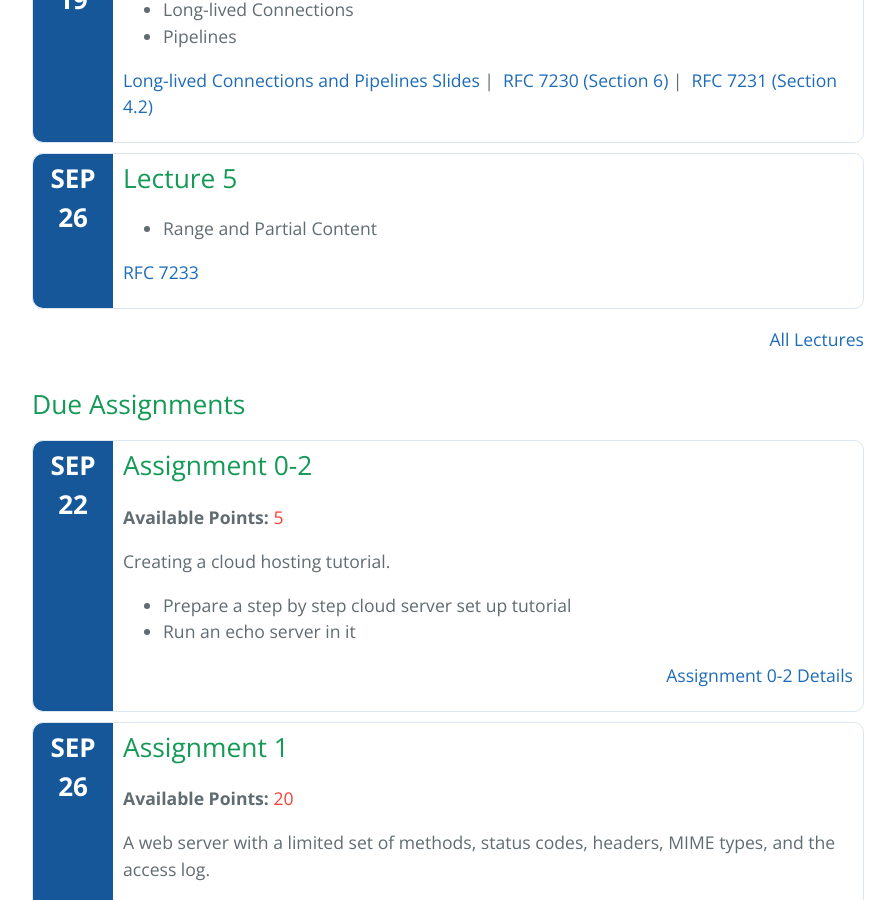
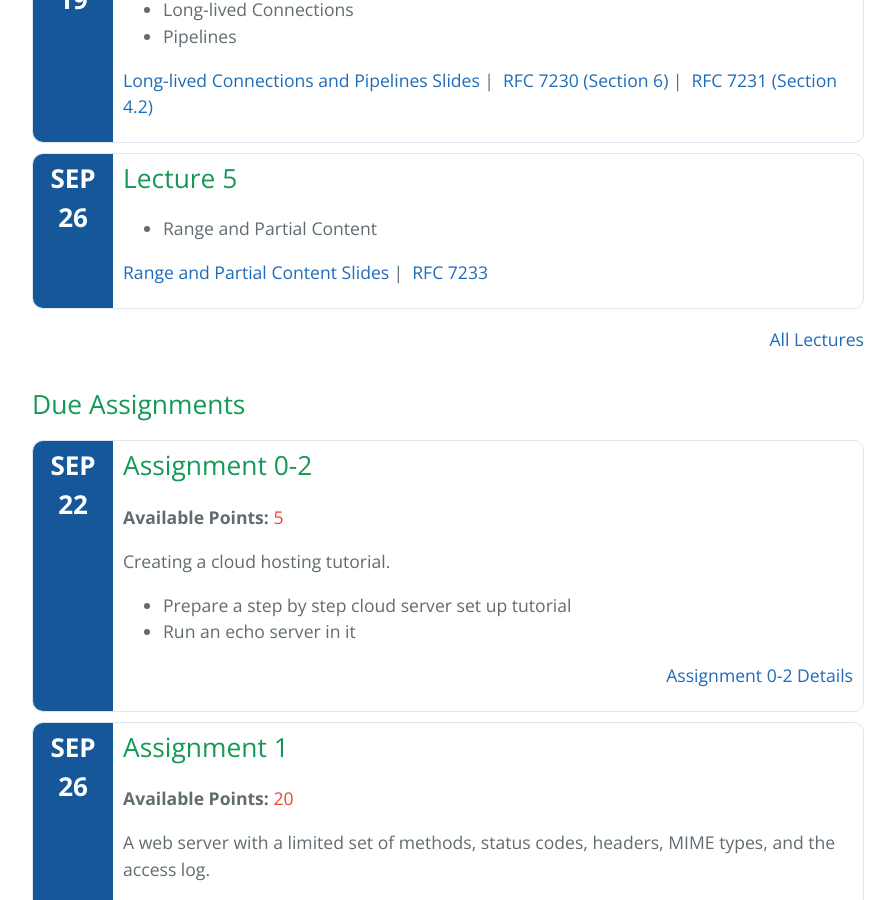
Before and after one commit to cs531-f19/cs531-f19.github.io, a Jekyll site: the page built from index.md, in a window 1280 px wide and 900 px high, scrolled down 980 px. Shown: the whole window, without its empty margins (192-1087 px from the left). Built offline with Jekyll 4.4.1, drawn with Linux system fonts in a browser that asks for light colours; the repository's description, which GitHub fills in, is left out.

Commit message:
Add Lecture 5 slides

```diff
--- a/_data/lectures.yml
+++ b/_data/lectures.yml
@@ -76,6 +76,8 @@
   topics:
     - Range and Partial Content
   links:
+    - title: Range and Partial Content Slides
+      href: /slides/lecture-05-range-partial-content.pdf
     - title: RFC 7233
       href: https://tools.ietf.org/html/rfc7233
 - title: Lecture 6
```
Also changed, not shown: 1 other file.
